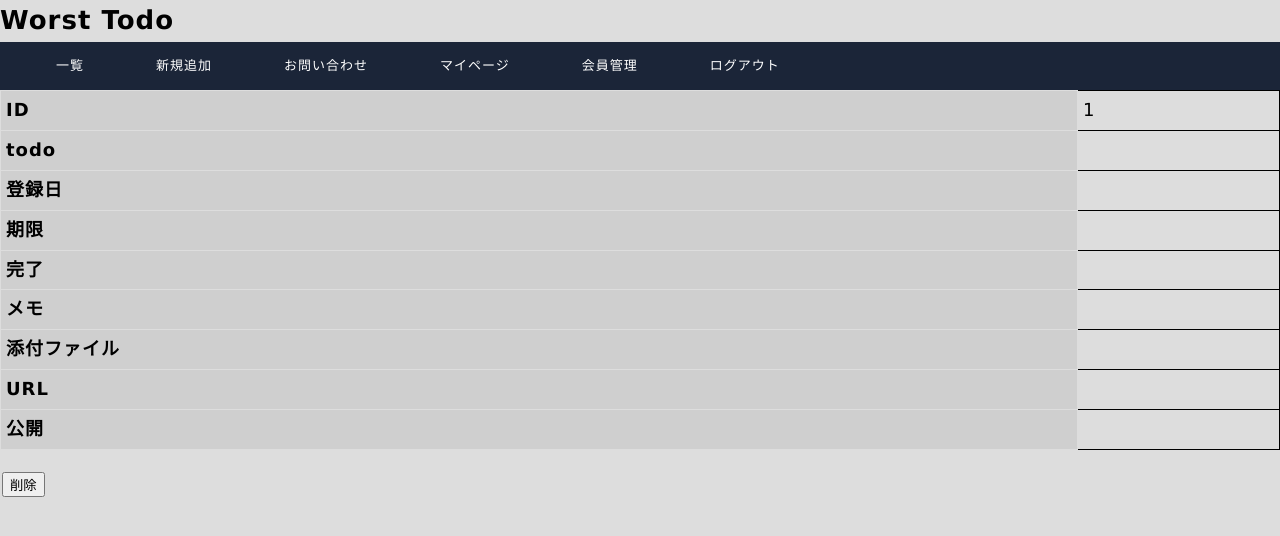
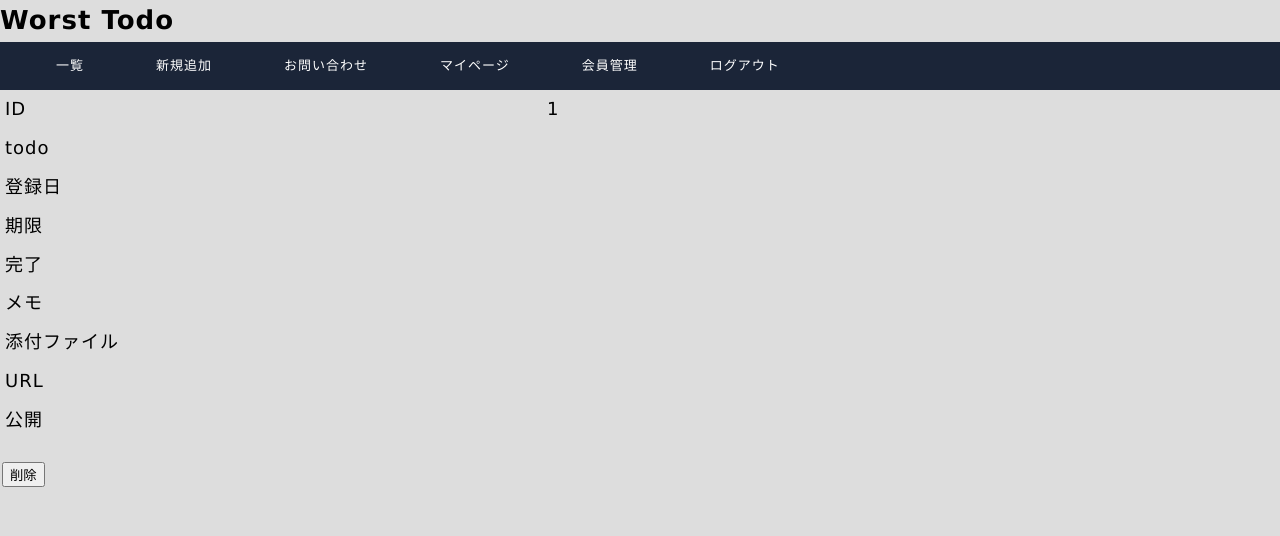
Before and after one commit to freee/badtodo-rails, a React (Create React App) app in the folder frontend/app/: page /what-todo/1 in a window 1280 px wide. Shown: the top 536 px of the page. Built offline with nearby package versions, Linux system fonts and the light colour scheme; no server answers.

Commit message:
表のデザインが壊れていたので少し修正

```diff
--- a/frontend/app/src/assets/TextArea.css
+++ b/frontend/app/src/assets/TextArea.css
@@ -47,12 +47,11 @@ td {
     padding:5px;
     font-size:18px;
     text-align:left;
-    border:1px solid;
     /* border:1px solid #ddd; */
  }
 
 table {
-    width:100%;
+    width:50%;
     border-collapse: collapse;
  }
 
--- a/frontend/app/src/views/WhatToDo.tsx
+++ b/frontend/app/src/views/WhatToDo.tsx
@@ -51,15 +51,15 @@ export const WhatToDo: React.FC = () => {
     <div>
         <form>
             <table><tbody>
-                <tr><th>ID</th><td>{id}<img src={formData.icon}/></td></tr>
-                <tr><th>todo</th><td>{formData.todo}</td></tr>
-                <tr><th>登録日</th><td>{formData.register}</td></tr>
-                <tr><th>期限</th><td>{formData.expire}</td></tr>
-                <tr><th>完了</th><td>{formData.complete}</td></tr>
-                <tr><th>メモ</th><td>{formData.memo}</td></tr>
-                <tr><th>添付ファイル</th><td>{formData.attach}</td></tr>
-                <tr><th>URL</th><td>{formData.url}</td></tr>
-                <tr><th>公開</th><td>{formData.public}</td></tr>
+                <tr><td>ID</td><td>{id}<img src={formData.icon}/></td></tr>
+                <tr><td>todo</td><td>{formData.todo}</td></tr>
+                <tr><td>登録日</td><td>{formData.register}</td></tr>
+                <tr><td>期限</td><td>{formData.expire}</td></tr>
+                <tr><td>完了</td><td>{formData.complete}</td></tr>
+                <tr><td>メモ</td><td>{formData.memo}</td></tr>
+                <tr><td>添付ファイル</td><td>{formData.attach}</td></tr>
+                <tr><td>URL</td><td>{formData.url}</td></tr>
+                <tr><td>公開</td><td>{formData.public}</td></tr>
                 </tbody>
             </table><br/>
                 <button type="submit" name="process" value="dellist">削除</button>
```
